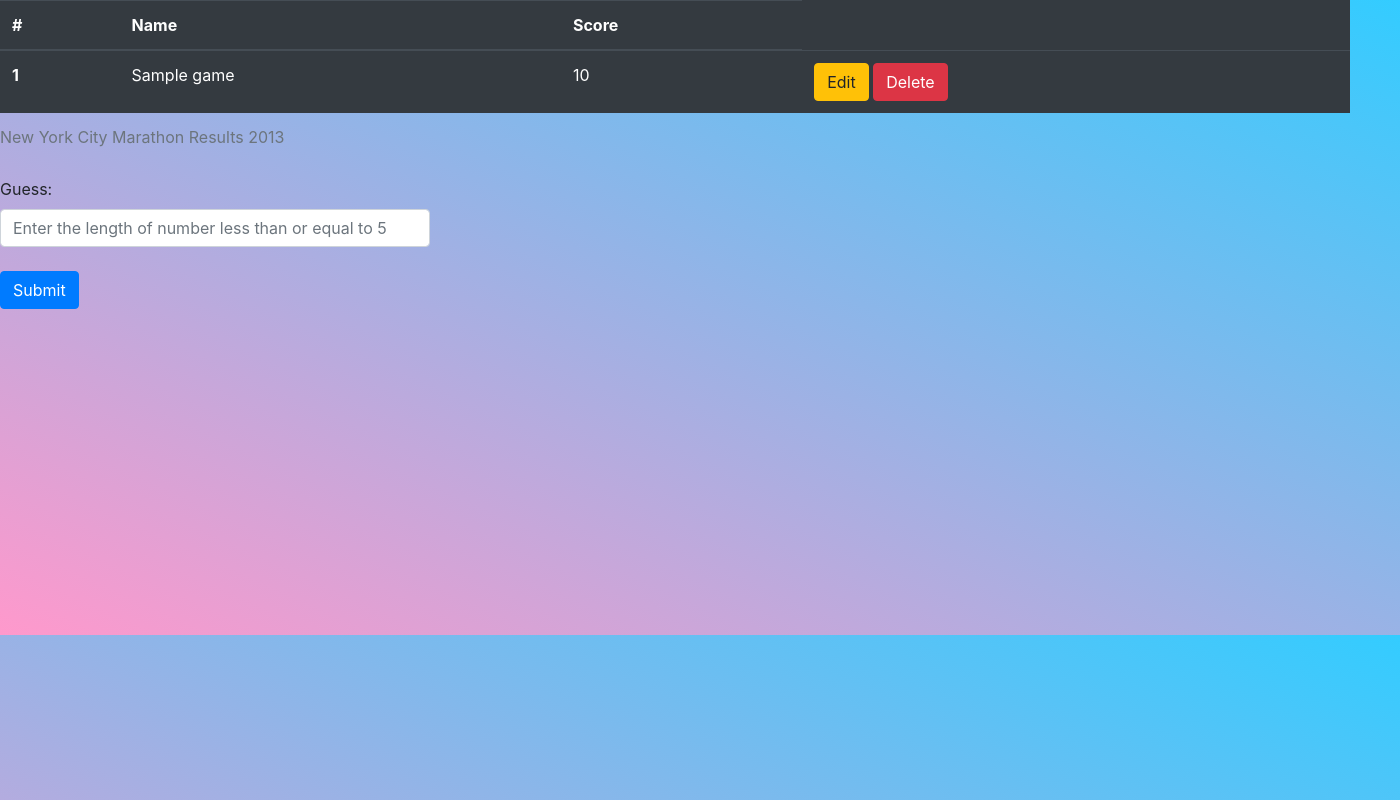
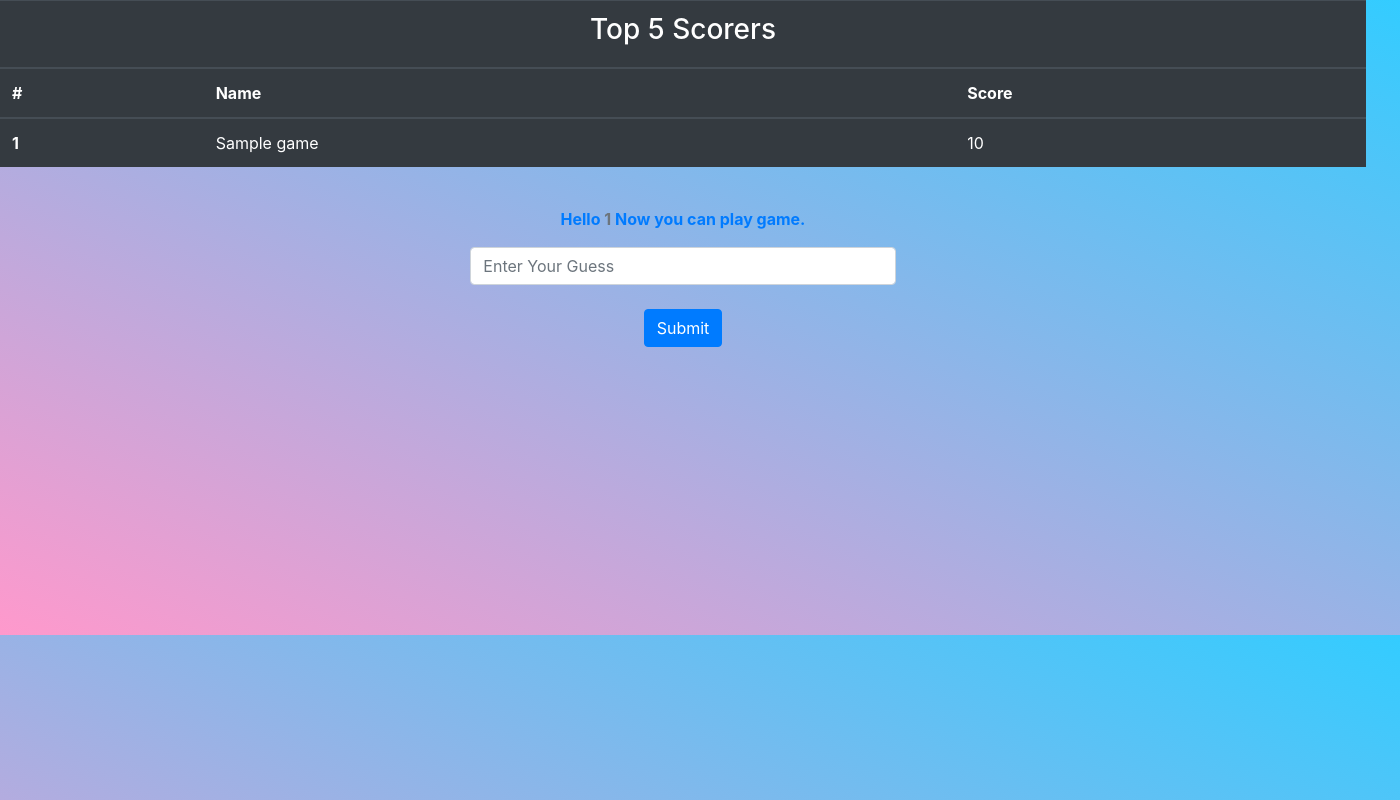
Before and after one commit to HarshitAroraDroid/PHP, a PHP site: page /CowAndBullsGame/index2.php?name=1 in a window 1400 px wide. Run offline with PHP 8.4, Linux system fonts and the light colour scheme; tables that the repository leaves empty or names only in its code hold one stand-in row (values such as "Sample post").

Commit message:
Cow and bulls game updated
New file added game under development.

```diff
--- a/CowAndBullsGame/connect.php
+++ b/CowAndBullsGame/connect.php
@@ -1,6 +1,6 @@
 <?php
 
-session_start();
+// session_start();
 $con = mysqli_connect("localhost", "root",'', "cowandbullgame");
 
 
--- a/CowAndBullsGame/index2.php
+++ b/CowAndBullsGame/index2.php
@@ -13,7 +13,7 @@
     <style>
         body {
             height: 635px;
-            width : 1350px;
+            width : 1366px;
             background: linear-gradient(to bottom left, #33ccff 0%, #ff99cc 100%);
             }
         .alert{
@@ -21,33 +21,27 @@
             height: 50px;
             text-align: center;
         }
-        #game{
-
-        }
     </style>
     </head>
-    <body>
+  <body>
 
     <!-- Optional JavaScript -->
     <!-- jQuery first, then Popper.js, then Bootstrap JS -->
     <script src="https://code.jquery.com/jquery-3.3.1.slim.min.js" integrity="sha384-q8i/X+965DzO0rT7abK41JStQIAqVgRVzpbzo5smXKp4YfRvH+8abtTE1Pi6jizo" crossorigin="anonymous"></script>
     <script src="https://cdnjs.cloudflare.com/ajax/libs/popper.js/1.14.7/umd/popper.min.js" integrity="sha384-UO2eT0CpHqdSJQ6hJty5KVphtPhzWj9WO1clHTMGa3JDZwrnQq4sF86dIHNDz0W1" crossorigin="anonymous"></script>
     <script src="https://stackpath.bootstrapcdn.com/bootstrap/4.3.1/js/bootstrap.min.js" integrity="sha384-JjSmVgyd0p3pXB1rRibZUAYoIIy6OrQ6VrjIEaFf/nJGzIxFDsf4x0xIM+B07jRM" crossorigin="anonymous"></script>
+
     <?php
         include 'connect.php';
-        if ( isset($_SESSION['success']))
-        {?>
-          <div class='alert alert-success' role='alert'>
-              <?php echo $_SESSION['success']; ?>
-          </div>
-        <?php }
-        $sql = "SELECT * from game";
+        $sql = "SELECT * from game ORDER BY score desc LIMIT 5";
         $result = mysqli_query($con, $sql);
         if (mysqli_num_rows($result) > 0)
         {  ?>
               <table class='table table-dark'>
-              <caption>New York City Marathon Results 2013</caption>
                   <thead>
+                      <tr>
+                          <th scope="col" colspan="3"><h3><center>Top 5 Scorers</center></h3></th>
+                      </tr>
                     <tr>
                       <th scope='col'>#</th>
                       <th scope='col'>Name</th>
@@ -62,39 +56,37 @@
                 <th scope='row'><?=$row["id"] ?></th>
                 <td><?=$row["name"] ?></td>
                 <td><?=$row["score"] ?></td>
-                <td>
-                  <a class="btn btn-warning" href="update.php?id=<?php echo $row['id']; ?>" role="button">Edit</a>
-                  <a class="btn btn-danger" href="delete_script.php?id=<?php echo $row['id']; ?>" role="button">Delete</a>
-                </td>
               </tr>
           <?php } ?>
         </tbody>
       </table>
         <?php }
         else{ ?>
-            <div class='alert alert-danger' role='alert'>
-                <h1>No Data Found</h1>
+            <table class='table table-dark'>
+                <thead>
+                    <tr>
+                        <th scope="col" colspan="3"><h3><center>No History Found</center></h3></th>
+                    </tr>
+                </thead>
+            </table>
+        <?php } ?>
+    <br>
+    <?php
+        include 'connect.php';
+        $name = $_GET['name'];
+    ?>
+    <div align="center">
+        <form id="game" action="start_game.php" method="post" enctype="multipart/form-data">
+            <div class="col-md-4">
+            <input type="hidden" name="name" value='<?php echo $name; ?>'>
+            <p class="text-primary font-weight-bold">Hello <text class="text-muted"><?=$name?></text> Now you can play game.</p>
+                <input type="text" class="form-control" name="guess" id="guess"
+                        placeholder="Enter Your Guess"><br>
             </div>
-
-        <?php } ?>
-    <div>
-        <form class="row g-3" id="game" method="post">
-            <div class="col-md-4">
-                <label for="length">Guess:</label>
-                <input type="text" class="form-control" name="length" id="length"
-                        placeholder="Enter the length of number less than or equal to 5"><br>
-            </div>
-            <!-- <div class="col-md-4">
-                <label for="guesses">Enter the Number of guess you want less than or equal to 10:</label>
-                <input type="text" class="form-control" name="guesses" id="guesses" placeholder="Enter the Number of guess you want less than or equal to 10"
-                        value={{user_text | safe}}><br>
-            </div> -->
             <div class="col-md-12">
                 <button class="btn btn-primary" type="submit" name="submit">Submit</button>
             </div>
         </form>
     </div>
-
-</body>
-
+  </body>
 </html>
--- a/update.php
+++ b/update.php
@@ -28,7 +28,7 @@
         $id = $_GET['id'];
         $sql = "SELECT * from test_form where id=$id";
         $result = mysqli_query($con, $sql);
-        $row = mysqli_fetch_assoc($result)
+        $row = mysqli_fetch_assoc($result);
     ?>
     &nbsp;&nbsp;<a class="btn btn-outline-dark" href="index.php" role="button">Back</a>
     <form action="update_script.php" method="post" enctype="multipart/form-data">
```
Also changed, not shown: CowAndBullsGame/gradient.php (deleted, +0 -55 lines), CowAndBullsGame/index.php (+3 -9 lines), CowAndBullsGame/start_game.php (added, +22 -0 lines).
